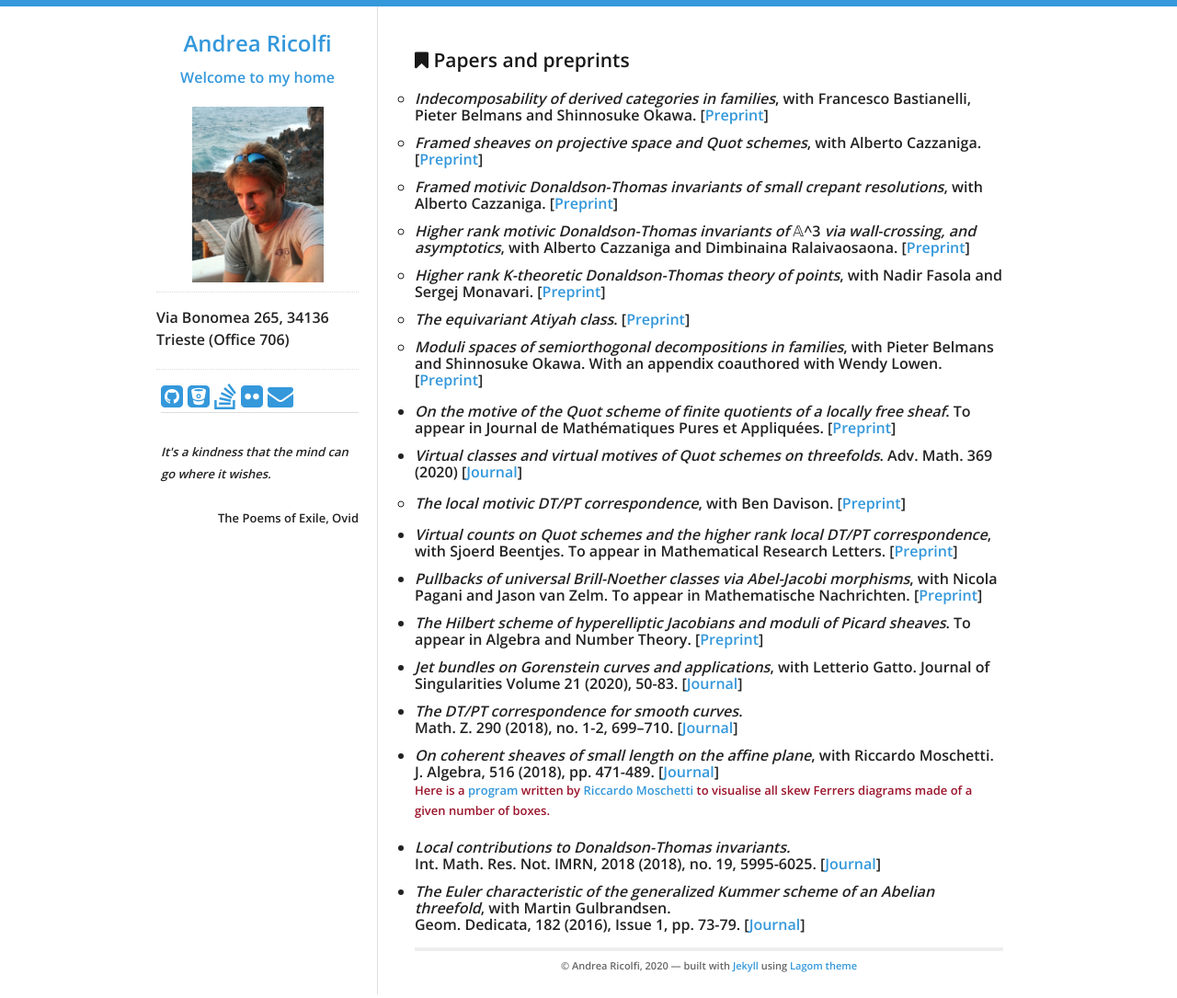
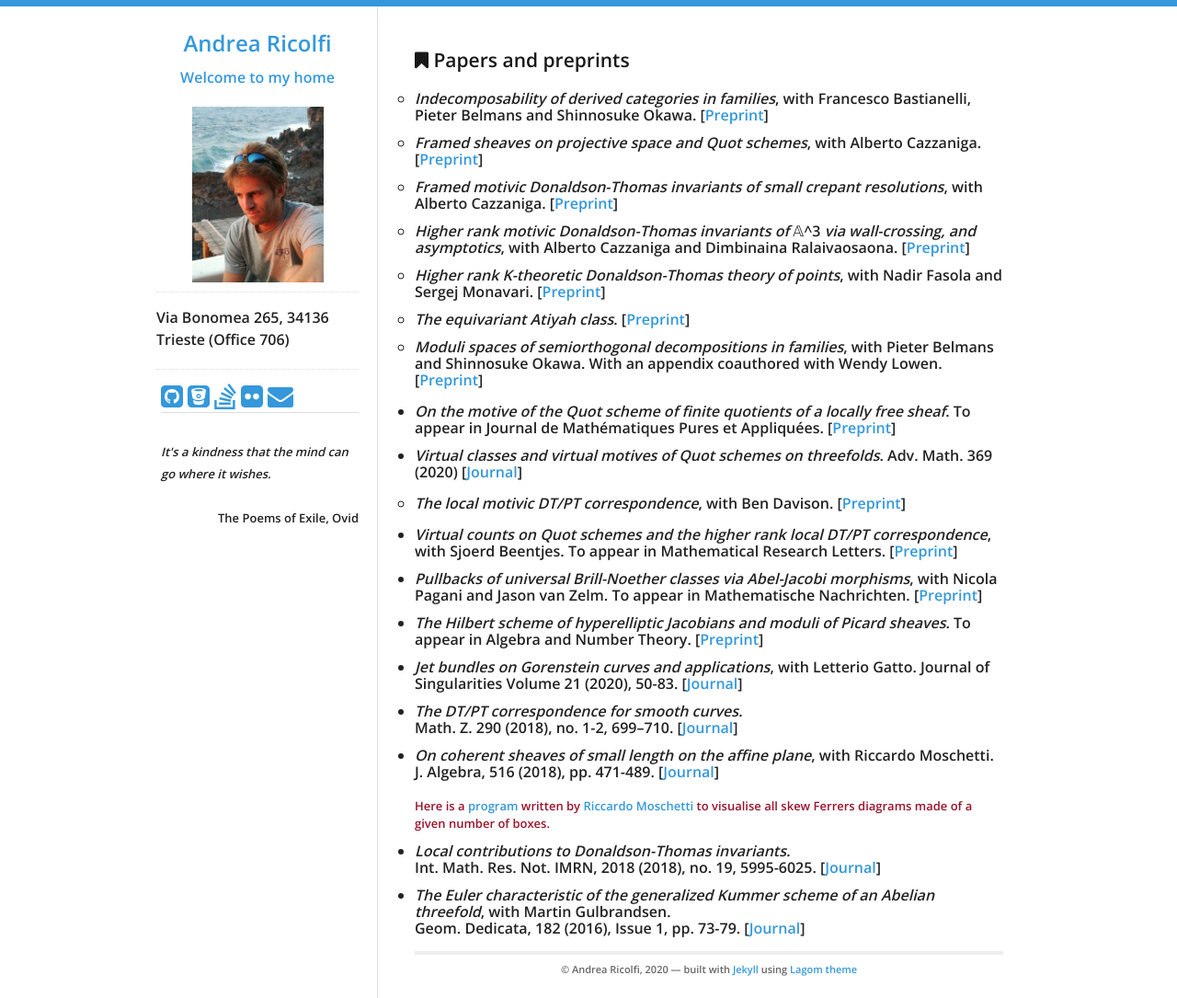
Before and after one commit to atricolfi/atricolfi.github.io, a Jekyll site: the page built from Papers.html, in a window 1280 px wide. Shown: the whole page at 92% size. Built offline with Jekyll 4.4.1, drawn with Linux system fonts in a browser that asks for light colours.

Commit message:
Update Papers.html

```diff
--- a/Papers.html
+++ b/Papers.html
@@ -33,9 +33,9 @@
 <li><em>The DT/PT correspondence for smooth curves</em>.<br>
 Math. Z. 290 (2018), no. 1-2, 699–710. [<a href="https://link.springer.com/article/10.1007/s00209-017-2037-2?wt_mc=Internal.Event.1.SEM.ArticleAuthorOnlineFirst">Journal</a>]</li>
 <li><em>On coherent sheaves of small length on the affine plane</em>, with Riccardo Moschetti. <br>
-J. Algebra, 516 (2018), pp. 471-489. [<a href="https://www.sciencedirect.com/science/article/pii/S0021869318305477?via%3Dihub">Journal</a>] <br>
-<p> <font size="2.5" color="#9B142B">Here is a <a href="moduli.html">program</a> written by <a href="https://sites.google.com/site/moschettiriccardo/">Riccardo Moschetti</a>
-  to visualise all skew Ferrers diagrams made of a given number of boxes.</font></p> </li>
+J. Algebra, 516 (2018), pp. 471-489. [<a href="https://www.sciencedirect.com/science/article/pii/S0021869318305477?via%3Dihub">Journal</a>] <br><br>
+<font size="2.5" color="#9B142B">Here is a <a href="moduli.html">program</a> written by <a href="https://sites.google.com/site/moschettiriccardo/">Riccardo Moschetti</a>
+  to visualise all skew Ferrers diagrams made of a given number of boxes.</font> </li>
 
 <li><em>Local contributions to Donaldson-Thomas invariants.</em> <br>
  Int. Math. Res. Not. IMRN, 2018 (2018), no. 19, 5995-6025. [<a href="https://academic.oup.com/imrn/article-abstract/doi/10.1093/imrn/rnx046/3072970/Local-Contributions-to-Donaldson-Thomas-Invariants?redirectedFrom=fulltext">Journal</a>]</li>
```
